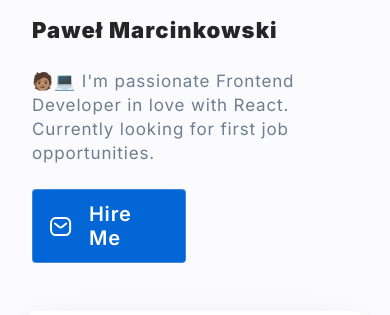
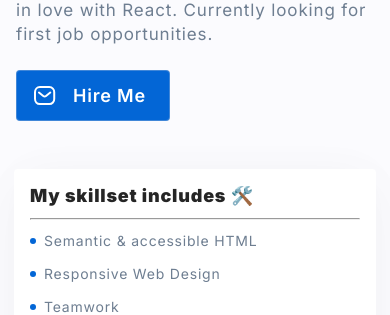
Before and after one commit to MarcinkPawel/Personal-homepage, a React (Create React App) app: page / in a window 390 px wide. Shown: the part 283-598 px from the top of the page. Built offline with nearby package versions, Linux system fonts and the light colour scheme.

Commit message:
Button and footer  responsive

```diff
--- a/src/common/Button/index.js
+++ b/src/common/Button/index.js
@@ -14,4 +14,8 @@ export const Button = styled.a`
   &:hover {
     box-shadow: 0 0 0 2px ${({ theme }) => theme.color.anakiwa};
   }
+
+  @media (max-width: ${({ theme }) => theme.breakpoint.mobile}px) {
+    font-size: 18px;
+  }
 `;
--- a/src/common/Footer/index.js
+++ b/src/common/Footer/index.js
@@ -4,7 +4,7 @@ import {
   FooterContent,
   LetsTalk,
   Address,
-  EmailWrapper,
+  EmailContainer,
   SocialList,
   SocialList_Item,
   SocialList_Item_Link,
@@ -16,7 +16,7 @@ export const Footer = () => (
   <Wrapper>
     <LetsTalk>Let's talk!</LetsTalk>
     <Address>
-      <EmailWrapper>
+      <EmailContainer>
         <ContactLink
           href={`mailto:${myData.email}`}
           title={myData.email}
@@ -24,7 +24,7 @@ export const Footer = () => (
         >
           {myData.email}
         </ContactLink>
-      </EmailWrapper>
+      </EmailContainer>
       <FooterContent>
         I'm always open to new projects whenever I have the time. If you have a
         website, dashboard or mobile app in mind and need some help to make your
--- a/src/common/Footer/styled.js
+++ b/src/common/Footer/styled.js
@@ -2,6 +2,10 @@ import styled from "styled-components";
 
 export const Wrapper = styled.footer`
   margin-top: 120px;
+
+  @media (max-width: ${({ theme }) => theme.breakpoint.mobile}px) {
+    margin: 48px 16px 0 16px;
+  }
 `;
 
 export const LetsTalk = styled.h2`
@@ -16,8 +20,12 @@ export const Address = styled.address`
   font-style: unset;
 `;
 
-export const EmailWrapper = styled.div`
+export const EmailContainer = styled.div`
   margin: 24px 0;
+
+  @media (max-width: ${({ theme }) => theme.breakpoint.mobile}px) {
+    margin: 12px 0;
+  }
 `;
 
 export const ContactLink = styled.a`
@@ -30,6 +38,10 @@ export const ContactLink = styled.a`
   &:hover {
     color: ${({ theme }) => theme.color.scienceBlue};
   }
+
+  @media (max-width: ${({ theme }) => theme.breakpoint.mobile}px) {
+    font-size: 18px;
+  }
 `;
 
 export const FooterContent = styled.p`
@@ -38,6 +50,10 @@ export const FooterContent = styled.p`
   line-height: 1.4;
   margin: 0;
   color: ${({ theme }) => theme.color.black};
+
+  @media (max-width: ${({ theme }) => theme.breakpoint.mobile}px) {
+    font-size: 14px;
+  }
 `;
 
 export const SocialList = styled.ul`
@@ -46,11 +62,19 @@ export const SocialList = styled.ul`
   display: flex;
   list-style: none;
   padding: 0;
+
+  @media (max-width: ${({ theme }) => theme.breakpoint.mobile}px) {
+    margin-top: 40px;
+  }
 `;
 
 export const SocialList_Item = styled.li`
   &:not(:last-child) {
     margin-right: 24px;
+
+    @media (max-width: ${({ theme }) => theme.breakpoint.mobile}px) {
+      margin-right: 16px;
+    }
   }
 `;
 
@@ -65,4 +89,8 @@ export const SocialList_Item_Link = styled.a`
 
 export const iconStyled = (Icon) => styled(Icon)`
   height: auto;
+
+  @media (max-width: ${({ theme }) => theme.breakpoint.mobile}px) {
+    width: 32px;
+  }
 `;
--- a/src/features/Main/styled.js
+++ b/src/features/Main/styled.js
@@ -2,6 +2,12 @@ import styled from "styled-components";
 
 export const Wrapper = styled.div`
   max-width: 1248px;
-  margin: 100px auto 109px;
+  margin: 100px auto 100px;
+
   padding: 16px;
+
+  @media (max-width: ${({ theme }) => theme.breakpoint.mobile}px) {
+    margin: 21px auto 31px;
+    padding: 0;
+  }
 `;
```
